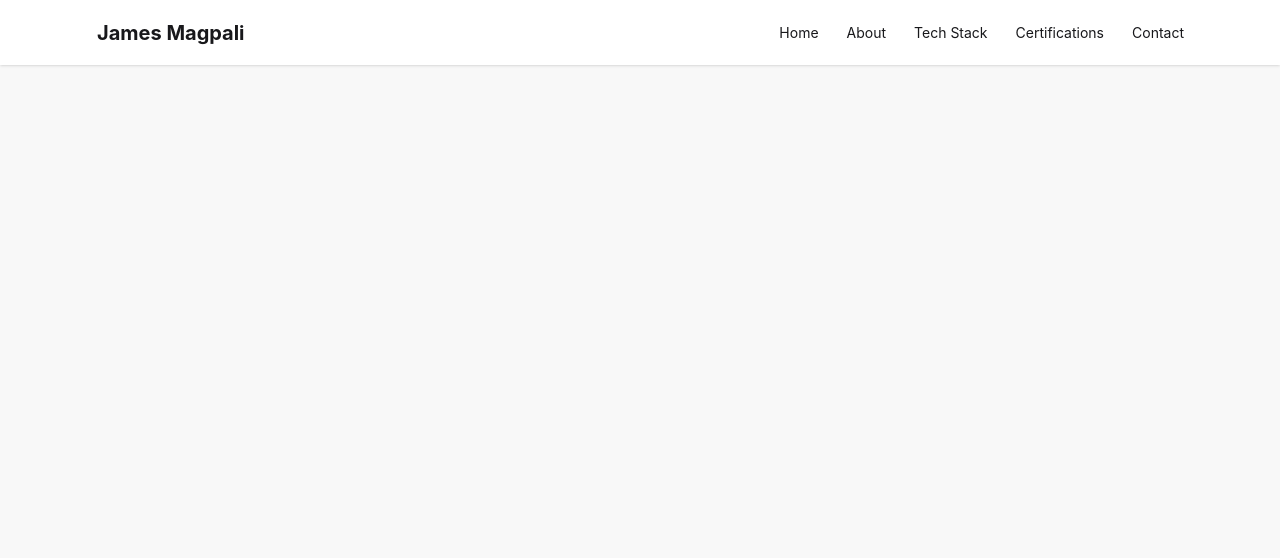
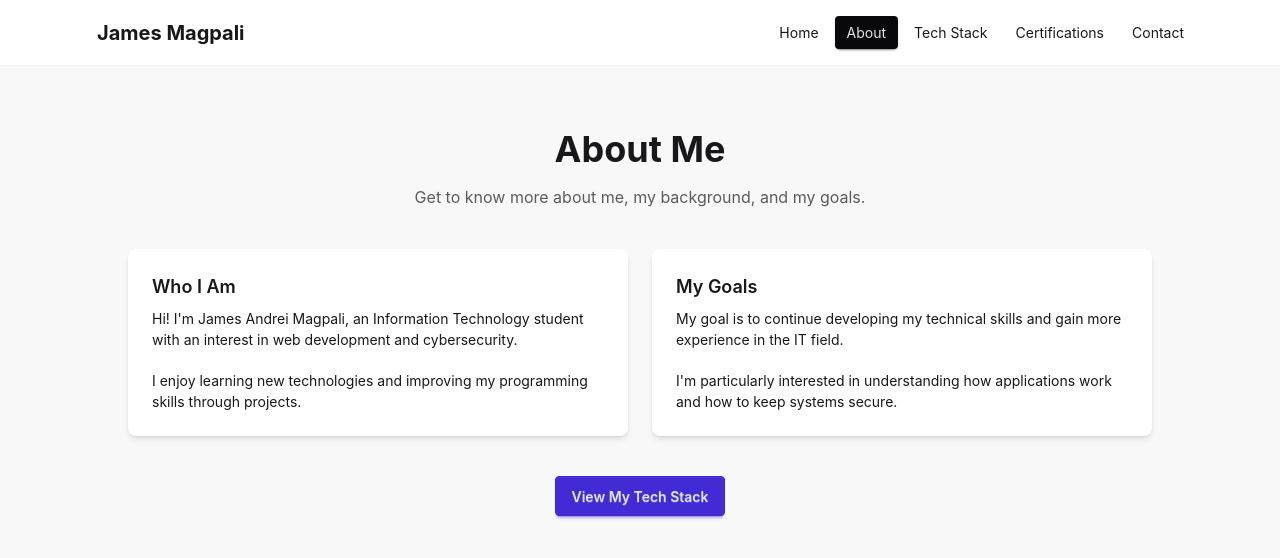
Before and after one commit to Hiko67/portfolio-nuxt, a Nuxt app: page /about in a window 1280 px wide. Shown: the top 558 px of the page. Built offline with nearby package versions, Linux system fonts and the light colour scheme.

Commit message:
Add Portfolio About Page

```diff
--- /dev/null
+++ b/app/pages/about.vue
@@ -0,0 +1,52 @@
+
+<template>
+  <section class="min-h-screen bg-base-200 px-6 py-16">
+    <div class="mx-auto max-w-5xl">
+      <h1 class="mb-4 text-center text-4xl font-bold">
+        About Me
+      </h1>
+
+      <p class="mb-10 text-center text-base-content/70">
+        Get to know more about me, my background, and my goals.
+      </p>
+
+      <div class="grid gap-6 md:grid-cols-2">
+        <div class="card bg-base-100 shadow-md">
+          <div class="card-body">
+            <h2 class="card-title">Who I Am</h2>
+            <p>
+              Hi! I'm James Andrei Magpali, an Information
+              Technology student with an interest in web
+              development and cybersecurity.
+            </p>
+            <p class="mt-3">
+              I enjoy learning new technologies and improving
+              my programming skills through projects.
+            </p>
+          </div>
+        </div>
+
+        <div class="card bg-base-100 shadow-md">
+          <div class="card-body">
+            <h2 class="card-title">My Goals</h2>
+            <p>
+              My goal is to continue developing my technical
+              skills and gain more experience in the IT field.
+            </p>
+            <p class="mt-3">
+              I'm particularly interested in understanding
+              how applications work and how to keep
+              systems secure.
+            </p>
+          </div>
+        </div>
+      </div>
+
+      <div class="mt-10 text-center">
+        <NuxtLink to="/tech-stack" class="btn btn-primary">
+          View My Tech Stack
+        </NuxtLink>
+      </div>
+    </div>
+  </section>
+</template>
```
